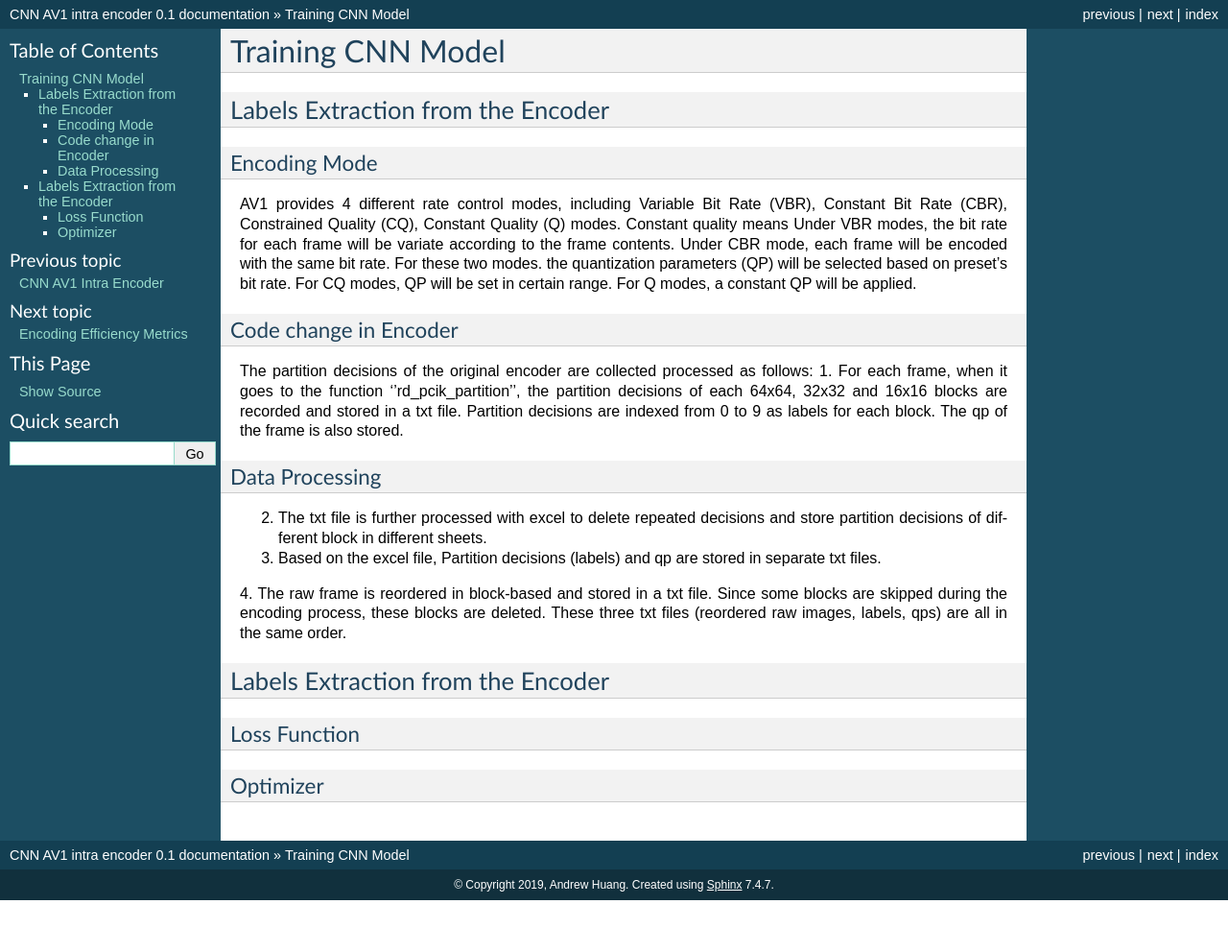
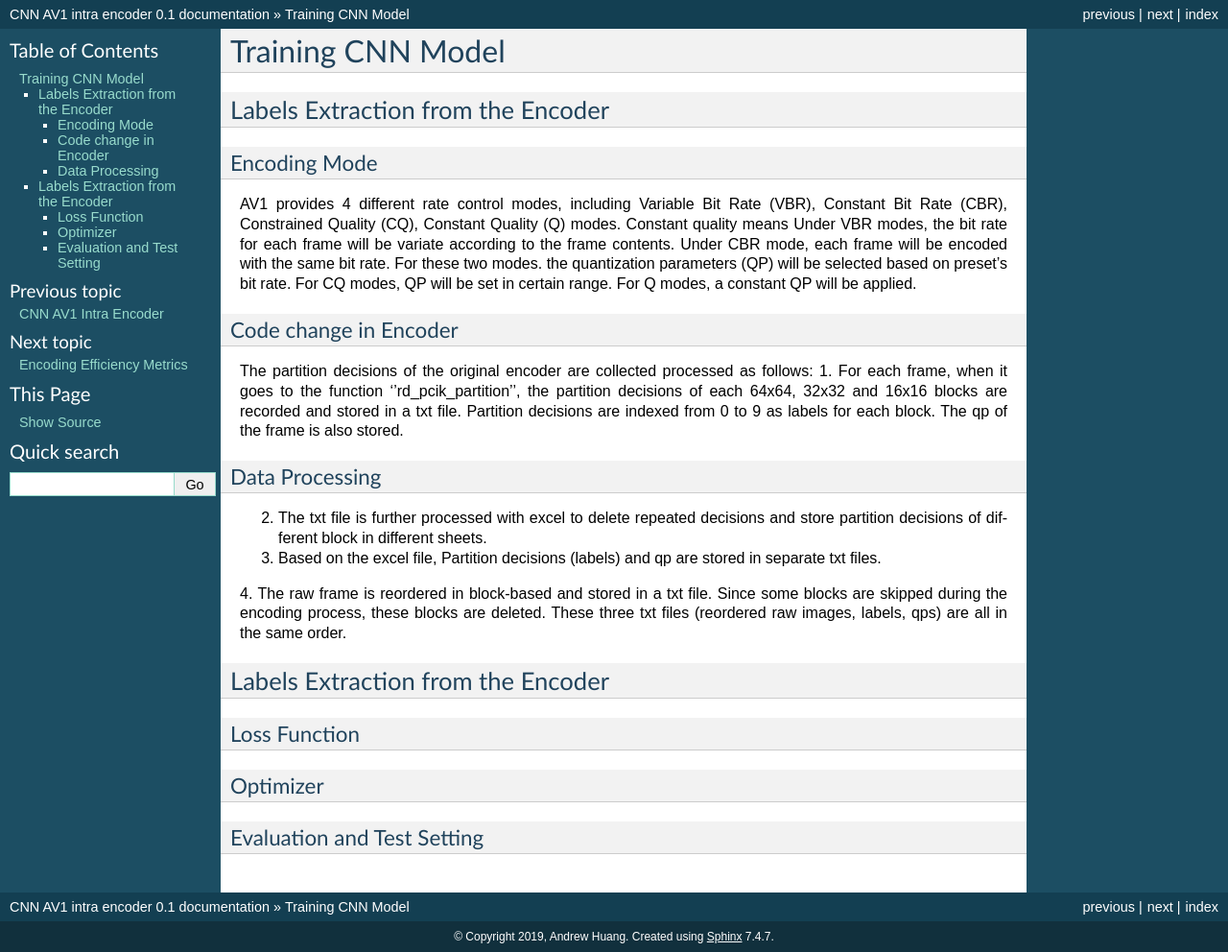
Before and after one commit to epadam/CNN-AV1-intra-encoder, a Sphinx documentation site: the page built from source/training.rst, in a window 1280 px wide. Shown: the whole page at 96% size. Built offline with Sphinx 7.4.7, drawn with Linux system fonts in a browser that asks for light colours; before the commit the page ends 938 px from its top, so only the background shows below that.

Commit message:
Update training.rst

```diff
--- a/source/training.rst
+++ b/source/training.rst
@@ -43,3 +43,8 @@ Loss Function
 --------------
 Optimizer
 --------------
+
+
+----------------------------
+Evaluation and Test Setting
+----------------------------
```
